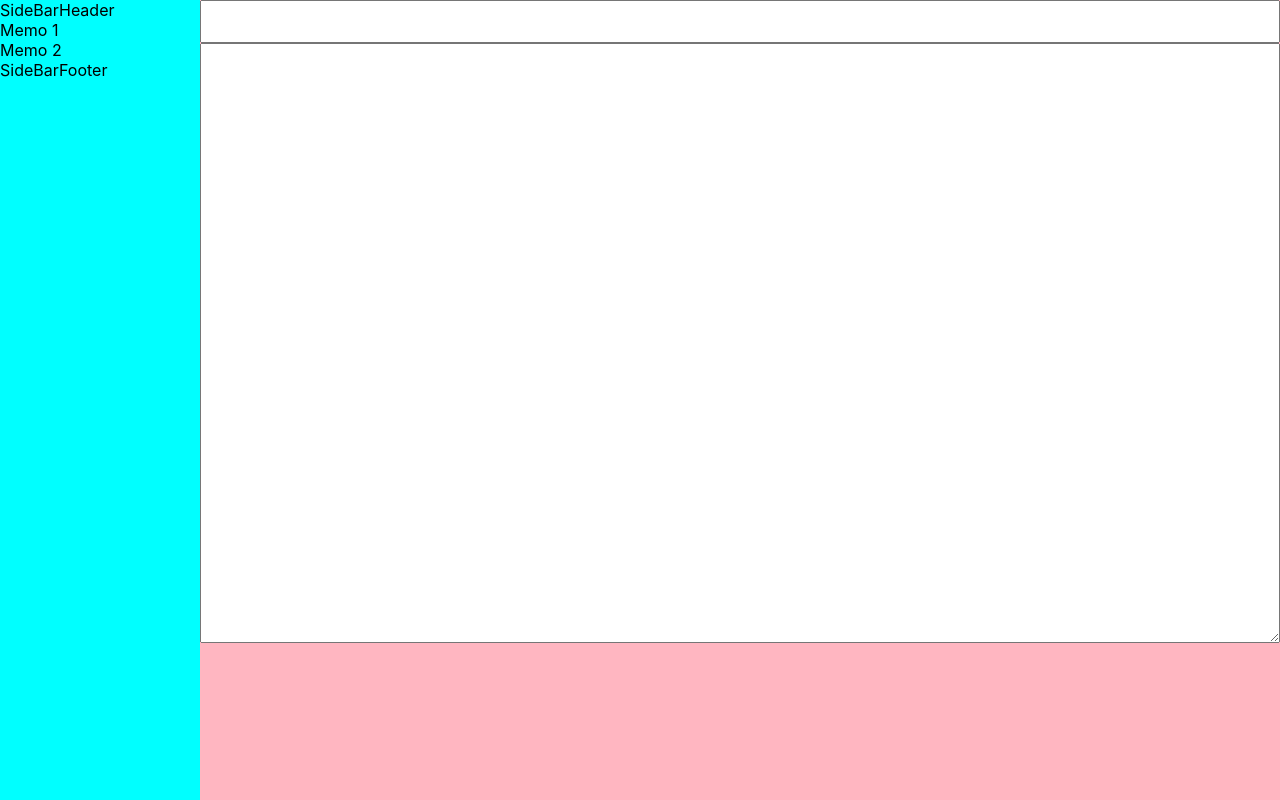
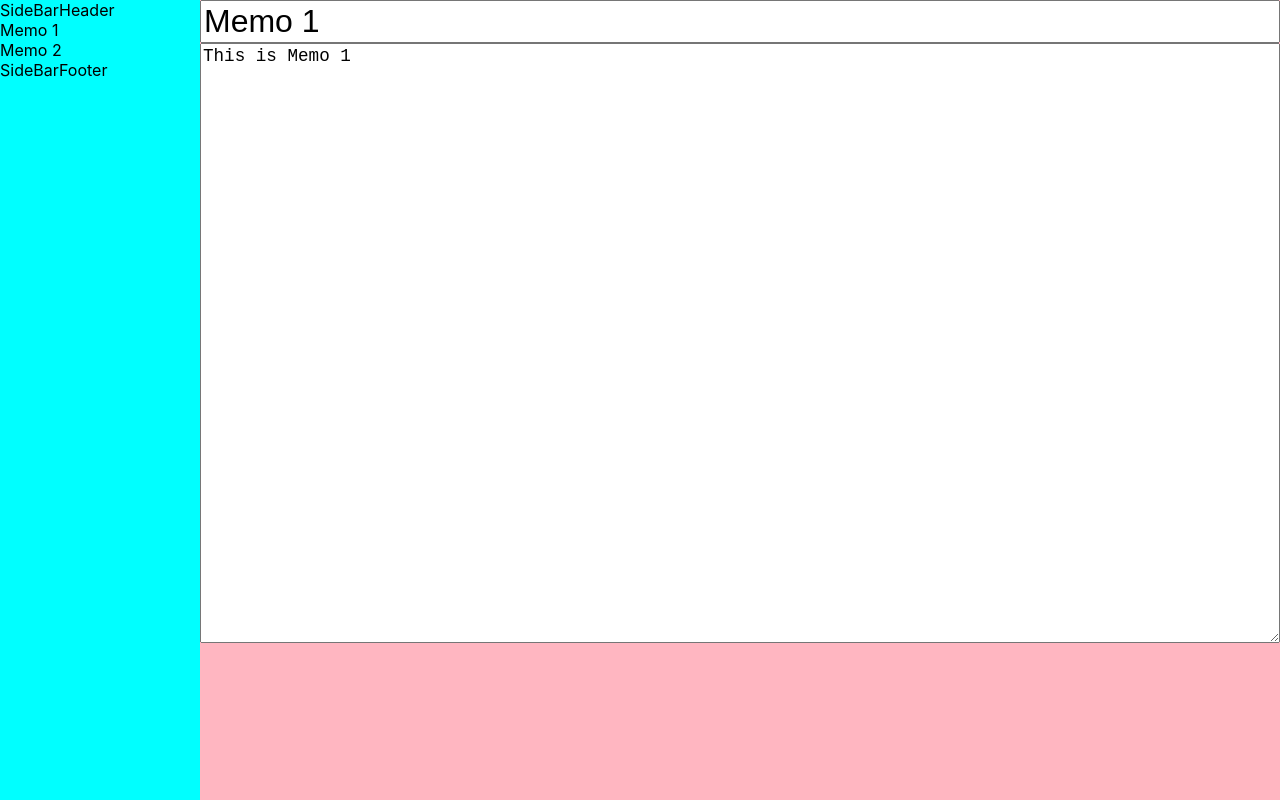
Before and after one commit to iamoki/memo-project, a React (Create React App) app: page / in a window 1280 px wide. Built offline with nearby package versions, Linux system fonts and the light colour scheme.

Commit message:
✅ 메모아이템컴포넌트 추가 후 선택기능추가

```diff
--- a/src/App.js
+++ b/src/App.js
@@ -4,6 +4,7 @@ import MemoContainer from './components/MemoContainer';
 import SideBar from './components/SideBar';
 
 function App() {
+  // 메모 리스트
   const [memos, setMemos] = useState([
     {
       title: 'Memo 1',
@@ -18,10 +19,23 @@ function App() {
       updatedAt: 1658651109922,
     },
   ]);
+
+  // 어떤 메모를 선택했는지 해당 메모의 인덱스값을 상태로 보존
+  const [selectedMemoIndex, setSelectedMemoIndex] = useState(0);
+
+  const setMemo = (newMemo) => {
+    // 불변성 유지를 위해 미리 memos를 카피 후 그안에 newMemo를 삽입
+    const newMemos = [...memos];
+
+    newMemos[selectedMemoIndex] = newMemo;
+
+    setMemos(newMemos);
+  };
+
   return (
     <div className="App">
-      <SideBar memos={memos} />
-      <MemoContainer />
+      <SideBar memos={memos} setSelectedMemoIndex={setSelectedMemoIndex} />
+      <MemoContainer memo={memos[selectedMemoIndex]} setMemo={setMemo} />
     </div>
   );
 }
--- a/src/components/MemoContainer.js
+++ b/src/components/MemoContainer.js
@@ -1,11 +1,32 @@
-function MemoContainer() {
+function MemoContainer({ memo, setMemo }) {
   return (
     <div className="MemoContainer">
       <div>
-        <input type="text" className="MemoContainer_title" />
+        <input
+          type="text"
+          className="MemoContainer_title"
+          value={memo.title}
+          onChange={(e) => {
+            setMemo({
+              ...memo,
+              title: e.target.value,
+              updatedAt: new Date().getTime(),
+            });
+          }}
+        />
       </div>
       <div>
-        <textarea className="MemoContainer_content" />
+        <textarea
+          className="MemoContainer_content"
+          value={memo.content}
+          onChange={(e) => {
+            setMemo({
+              ...memo,
+              content: e.target.value,
+              updatedAt: new Date().getTime(),
+            });
+          }}
+        />
       </div>
     </div>
   );
--- /dev/null
+++ b/src/components/MemoItem.js
@@ -0,0 +1,9 @@
+function MemoItem({ children, onClick }) {
+  return (
+    <div>
+      <div onClick={onClick}>{children}</div>
+    </div>
+  );
+}
+
+export default MemoItem;
--- a/src/components/MemoList.js
+++ b/src/components/MemoList.js
@@ -1,8 +1,17 @@
-function MemoList({ memos }) {
+import MemoItem from './MemoItem';
+
+function MemoList({ memos, setSelectedMemoIndex }) {
   return (
     <div>
       {memos.map((memo, index) => (
-        <div key={index}>{memo.title}</div>
+        <MemoItem
+          key={index}
+          onClick={() => {
+            setSelectedMemoIndex(index);
+          }}
+        >
+          {memo.title}
+        </MemoItem>
       ))}
     </div>
   );
--- a/src/components/SideBar.js
+++ b/src/components/SideBar.js
@@ -2,11 +2,11 @@ import MemoList from './MemoList';
 import SideBarFooter from './SideBarFooter';
 import SideBarHeader from './SideBarHeader';
 
-function SideBar({ memos }) {
+function SideBar({ memos, setSelectedMemoIndex }) {
   return (
     <div className="SideBar">
       <SideBarHeader />
-      <MemoList memos={memos} />
+      <MemoList memos={memos} setSelectedMemoIndex={setSelectedMemoIndex} />
       <SideBarFooter />
     </div>
   );
```
